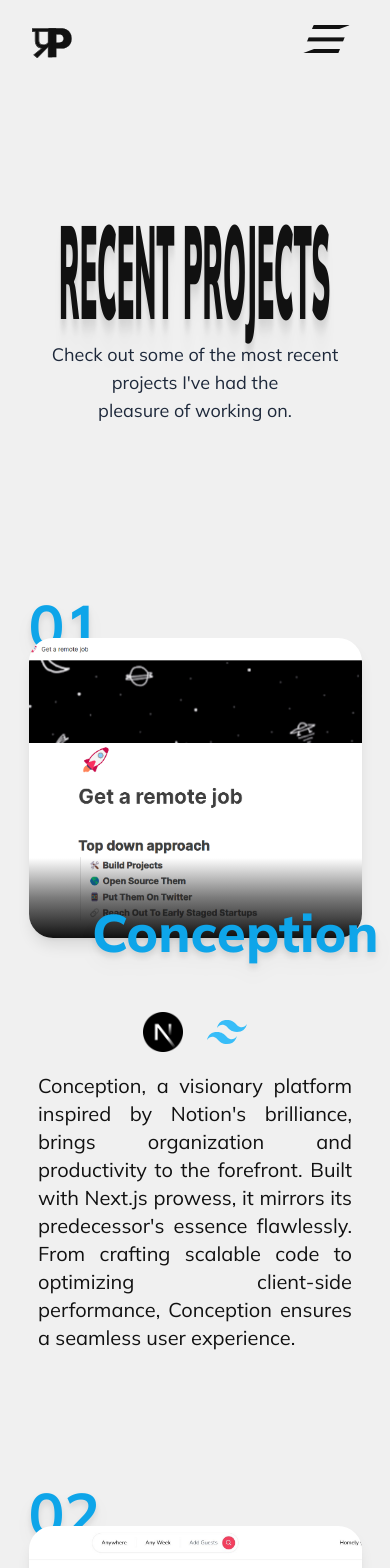
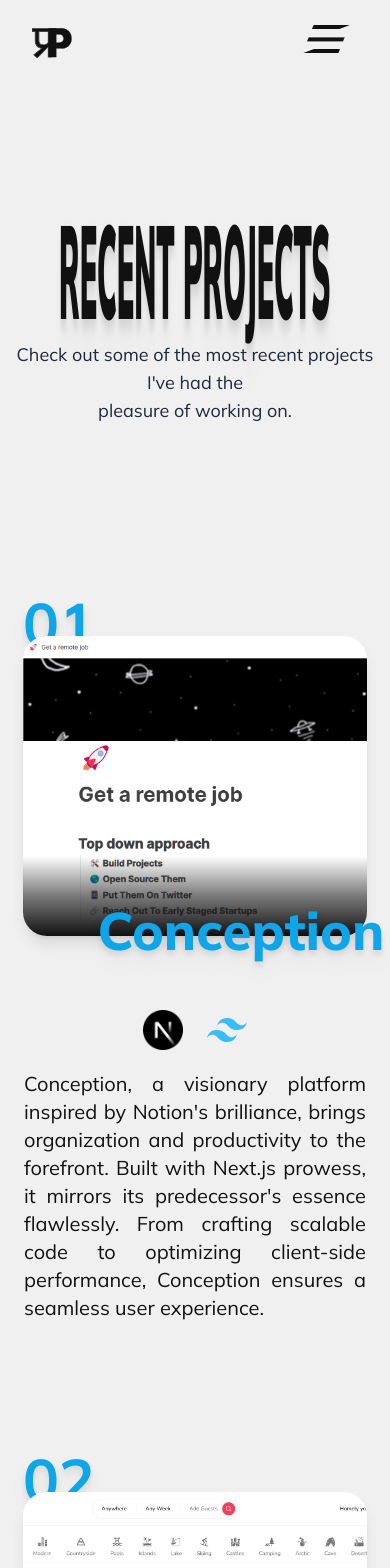
Before and after one commit to psapkale/portfolio, a React (Vite) app: page /projects in a window 390 px wide. Shown: the top 1568 px of the page. Built offline with nearby package versions, Linux system fonts and the light colour scheme; no server answers; a web font is replaced by a local one.

Commit message:
mobile effective

```diff
--- a/src/components/AboutSection.jsx
+++ b/src/components/AboutSection.jsx
@@ -45,7 +45,7 @@ export const AboutSection = () => {
                </div>
                <p
                   id="aboutText"
-                  className="fade-up text-slate-950 text-center py-2 text-xl md:text-2xl lg:text-4xl px-6 lg:px-0 scale-y-[1.2] lg:scale-y-[1] font-[600] mt-40 w-full about-hidden"
+                  className="fade-up text-slate-950 text-center py-2 text-xl md:text-2xl lg:text-4xl px-2 lg:px-0 scale-y-[1.2] lg:scale-y-[1] font-[600] mt-40 w-full about-hidden"
                >
                   {/* 🙏  */}
                   I&apos;m Prem Sapkale, a{" "}
--- a/src/components/ProjectCard.jsx
+++ b/src/components/ProjectCard.jsx
@@ -11,7 +11,7 @@ export const ProjectCard = forwardRef(function ProjectCard(
    }
 
    const leftContent = (
-      <div className="w-[90%] md:w-full lg:w-[40%] h-fit flex flex-col relative">
+      <div className="w-[92%] md:w-full lg:w-[40%] h-fit flex flex-col relative">
          <h1
             className={`text-6xl text-sky-500 font-bold flex items-center ${
                isDesktop
@@ -48,7 +48,7 @@ export const ProjectCard = forwardRef(function ProjectCard(
 
    const rightContent = (
       <div
-         className={`w-full lg:w-[60%] h-fit lg:h-full flex flex-col justify-center px-[12px] lg:px-[100px] ${
+         className={`w-full lg:w-[60%] h-fit lg:h-full flex flex-col justify-center px-0 lg:px-[100px] ${
             isDesktop
                ? isInverted
                   ? "items-start text-left"
@@ -86,7 +86,7 @@ export const ProjectCard = forwardRef(function ProjectCard(
             id={id}
             className={`custom-cursor w-full h-fit lg:h-[90dvh] flex ${
                isDesktop ? "flex-row" : "flex-col"
-            } items-center justify-between p-[10px] sm:p-[80px] group ${
+            } items-center justify-between p-2 sm:p-[80px] group ${
                !isDesktop
                   ? "custom-hidden"
                   : isInverted
--- a/src/components/ProjectsElement.jsx
+++ b/src/components/ProjectsElement.jsx
@@ -34,7 +34,7 @@ const ProjectsElement = ({ id, projectsRef }) => {
             <h1 className="font-[1000] scale-y-[2.2] scale-x-[0.48] lg:scale-x-[0.8] uppercase drop-shadow-lg text-nowrap">
                Recent Projects
             </h1>
-            <h2 className="text-lg lg:text-xl px-6 lg:px-0 text-slate-800 lg:mt-10">
+            <h2 className="text-lg lg:text-xl px-4 md:px-6 lg:px-0 text-slate-800 lg:mt-10">
                Check out some of the most recent projects I&apos;ve had the{" "}
                <br /> pleasure of working on.
             </h2>
```
